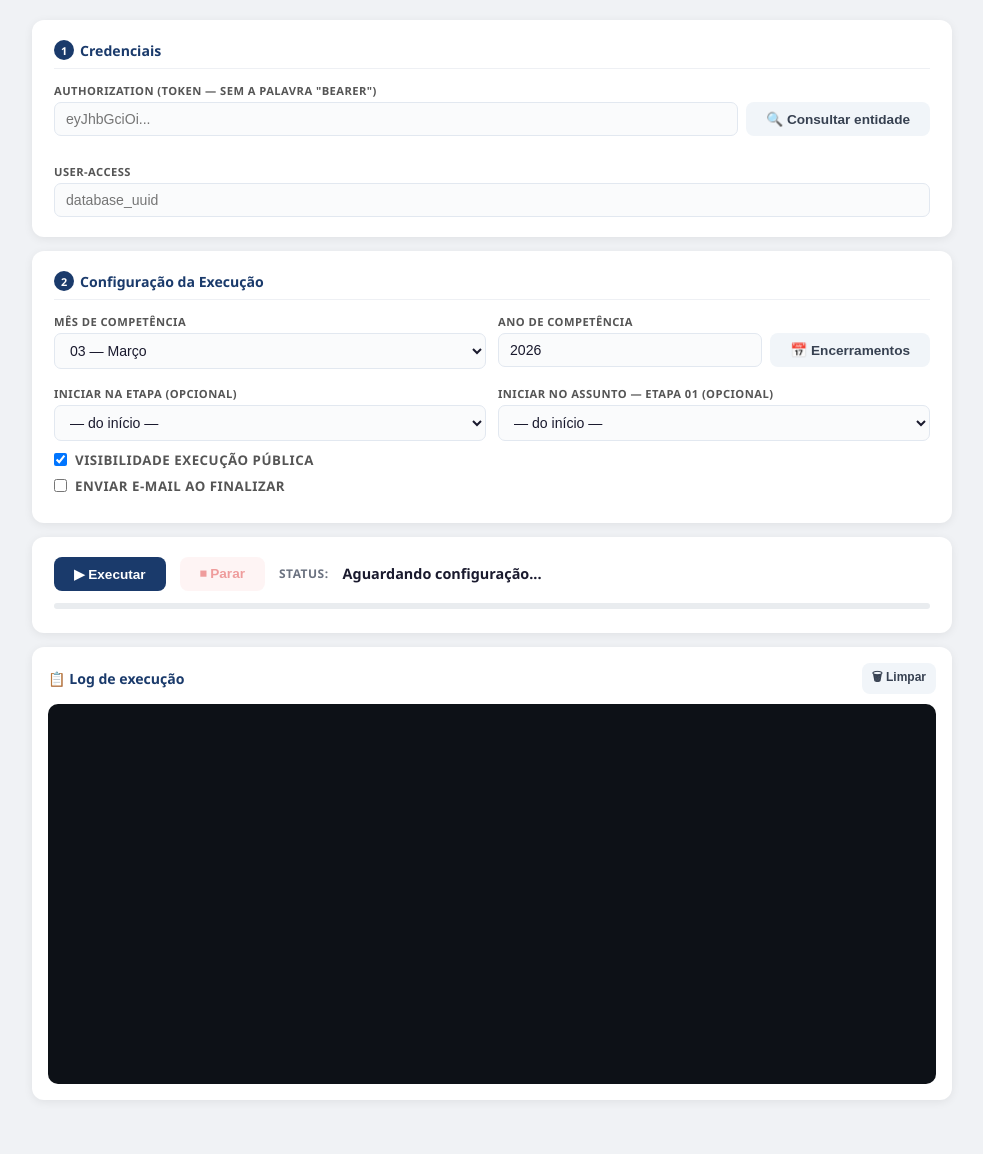
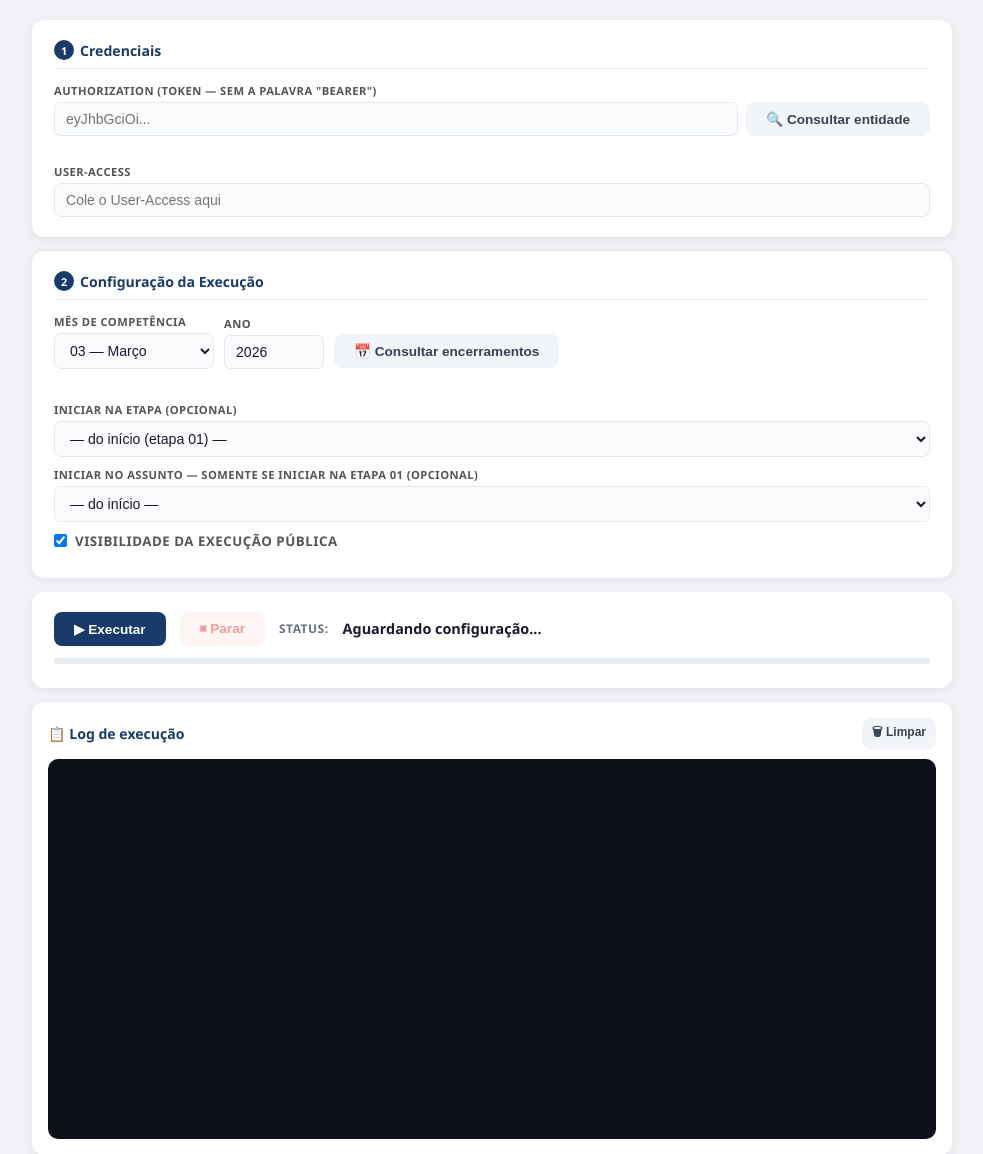
Before and after one commit to emanuelmelo87/tce-sc-consulta-lotes, a Flask app: page /executor in a window 1280 px wide. Shown: the part 63-1217 px from the top of the page, without its empty margins (148-1131 px from the left). Run offline with Flask 3, Linux system fonts and the light colour scheme.

Commit message:
fix: executor — layout reorganizado, remove email, corrige consulta encerramentos

```diff
--- a/templates/executor.html
+++ b/templates/executor.html
@@ -141,15 +141,17 @@
     </div>
     <div class="field">
       <label>User-Access</label>
-      <input type="text" id="userAccess" placeholder="database_uuid" autocomplete="off">
+      <input type="text" id="userAccess" placeholder="Cole o User-Access aqui" autocomplete="off">
     </div>
   </div>
 
-  <!-- Card 2: Configuração -->
+  <!-- Card 2: Configuração da Execução -->
   <div class="card">
     <h2><span class="step-badge">2</span> Configuração da Execução</h2>
-    <div class="row-2">
-      <div class="field">
+
+    <!-- Competência -->
+    <div style="display:flex;align-items:flex-end;gap:10px;flex-wrap:wrap;margin-bottom:6px">
+      <div class="field" style="margin:0;width:160px">
         <label>Mês de competência</label>
         <select id="mes">
           <option value="01">01 — Janeiro</option><option value="02">02 — Fevereiro</option>
@@ -160,35 +162,35 @@
           <option value="11">11 — Novembro</option><option value="12">12 — Dezembro</option>
         </select>
       </div>
-      <div class="field">
-        <label>Ano de competência</label>
-        <div class="field-row">
-          <input type="text" id="ano" value="2026" maxlength="4" style="width:90px">
-          <button class="btn btn-ghost" onclick="consultarEncerramento()">📅 Encerramentos</button>
+      <div class="field" style="margin:0;width:100px">
+        <label>Ano</label>
+        <input type="text" id="ano" value="2026" maxlength="4">
       </div>
-        <div class="info-tag" id="encerramento-info"></div>
+      <button class="btn btn-ghost" onclick="consultarEncerramento()" style="margin-bottom:1px">📅 Consultar encerramentos</button>
     </div>
-    </div>
-    <div class="row-2">
+    <div class="info-tag" id="encerramento-info" style="margin-bottom:12px"></div>
+
+    <!-- Etapa inicial -->
     <div class="field">
       <label>Iniciar na etapa (opcional)</label>
       <select id="etapa-inicial">
-          <option value="">— do início —</option>
+        <option value="">— do início (etapa 01) —</option>
       </select>
     </div>
+
+    <!-- Assunto inicial -->
     <div class="field">
-        <label>Iniciar no assunto — etapa 01 (opcional)</label>
+      <label>Iniciar no assunto — somente se iniciar na etapa 01 (opcional)</label>
       <select id="assunto-inicial">
         <option value="">— do início —</option>
       </select>
     </div>
-    </div>
-    <label class="check-row"><input type="checkbox" id="visibilidade" checked> Visibilidade execução pública</label>
-    <label class="check-row"><input type="checkbox" id="enviar-email" onchange="toggleEmail()"> Enviar e-mail ao finalizar</label>
-    <div id="email-field" class="field" style="display:none;margin-top:4px">
-      <label>E-mails para notificar (separar por vírgula)</label>
-      <input type="text" id="emails" placeholder="usuario@email.com, outro@email.com">
-    </div>
+
+    <!-- Visibilidade -->
+    <label class="check-row" style="margin-top:6px">
+      <input type="checkbox" id="visibilidade" checked>
+      Visibilidade da execução pública
+    </label>
   </div>
 
   <!-- Card 3: Ação + Status -->
@@ -654,29 +656,30 @@ async function consultarEncerramento() {
   const ano  = document.getElementById('ano').value.trim();
   const info = document.getElementById('encerramento-info');
   if (!auth || !ua) { info.textContent = 'Preencha as credenciais primeiro.'; info.className = 'info-tag err'; return; }
+  if (!ano.match(/^\d{4}$/)) { info.textContent = 'Informe um ano válido.'; info.className = 'info-tag err'; return; }
   info.className = 'info-tag'; info.textContent = 'Consultando...';
   try {
+    // GET não deve ter Content-Type — pode causar CORS preflight desnecessário
     const resp = await fetch(`${ENCERRAMENTO_URL}/${ano}`, {
-      headers: { 'Content-Type': 'application/json', 'Authorization': `bearer ${auth}`, 'User-Access': ua }
+      headers: { 'Authorization': `bearer ${auth}`, 'User-Access': ua }
     });
-    if (!resp.ok) throw new Error(`HTTP ${resp.status}`);
+    if (!resp.ok) throw new Error(`HTTP ${resp.status}: ${(await resp.text()).substring(0,200)}`);
     const data = await resp.json();
-    const enc = (data.content || []).filter(i => i.encerrado?.valor === 'SIM').map(i => i.mes?.descricao);
-    const abr = (data.content || []).filter(i => i.encerrado?.valor !== 'SIM').map(i => i.mes?.descricao);
+    const items = data.content || data || [];
+    const MES_NOMES = { JANEIRO:'Jan', FEVEREIRO:'Fev', MARCO:'Mar', ABRIL:'Abr', MAIO:'Mai', JUNHO:'Jun', JULHO:'Jul', AGOSTO:'Ago', SETEMBRO:'Set', OUTUBRO:'Out', NOVEMBRO:'Nov', DEZEMBRO:'Dez' };
+    const enc = [], abr = [];
+    for (const item of items) {
+      const mesValor = item.mes?.valor || item.mes || '';
+      const mesDesc  = MES_NOMES[mesValor] || item.mes?.descricao || mesValor;
+      const encerrado = item.encerrado?.valor === 'SIM' || item.encerrado === true;
+      (encerrado ? enc : abr).push(mesDesc);
+    }
     info.textContent = (enc.length ? `🔒 Encerrados: ${enc.join(', ')}` : '✅ Nenhum mês encerrado') +
                        (abr.length ? `  |  📂 Abertos: ${abr.join(', ')}` : '');
     info.className   = 'info-tag ok';
   } catch (e) {
     info.textContent = `Erro: ${e.message}`; info.className = 'info-tag err';
   }
-}
-
-/* ══════════════════════════════════════════════
-   TOGGLE EMAIL
-══════════════════════════════════════════════ */
-function toggleEmail() {
-  document.getElementById('email-field').style.display =
-    document.getElementById('enviar-email').checked ? '' : 'none';
 }
 
 /* ══════════════════════════════════════════════
@@ -695,12 +698,8 @@ async function iniciarExecucao() {
   const etapaInicial   = parseInt(document.getElementById('etapa-inicial').value)   || 1;
   const assuntoInicial = parseInt(document.getElementById('assunto-inicial').value)  || 0;
   const visibilidade   = document.getElementById('visibilidade').checked;
-  const enviarEmail    = document.getElementById('enviar-email').checked;
-  let emailsNotificar  = [];
-  if (enviarEmail) {
-    emailsNotificar = document.getElementById('emails').value.split(',').map(e => e.trim()).filter(Boolean);
-    if (!emailsNotificar.length) { alert('Informe ao menos um e-mail.'); return; }
-  }
+  const enviarEmail    = false;
+  const emailsNotificar = [];
 
   // Salvar credenciais
   localStorage.setItem(LS_HISTORY, JSON.stringify({ authorization: auth, userAccess: ua }));
```
Also changed, not shown: executor.html (+38 -39 lines). Lines whose indentation alone changed are shown as unchanged.
